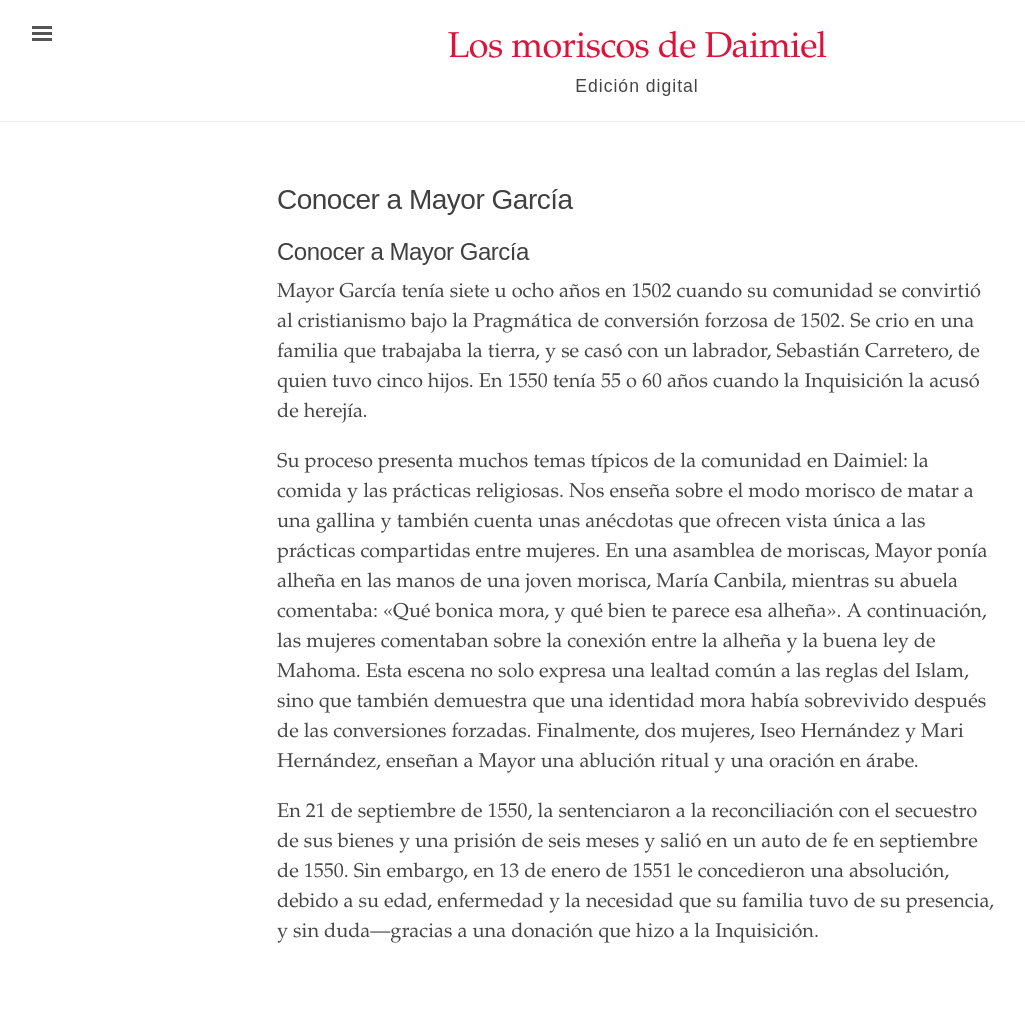
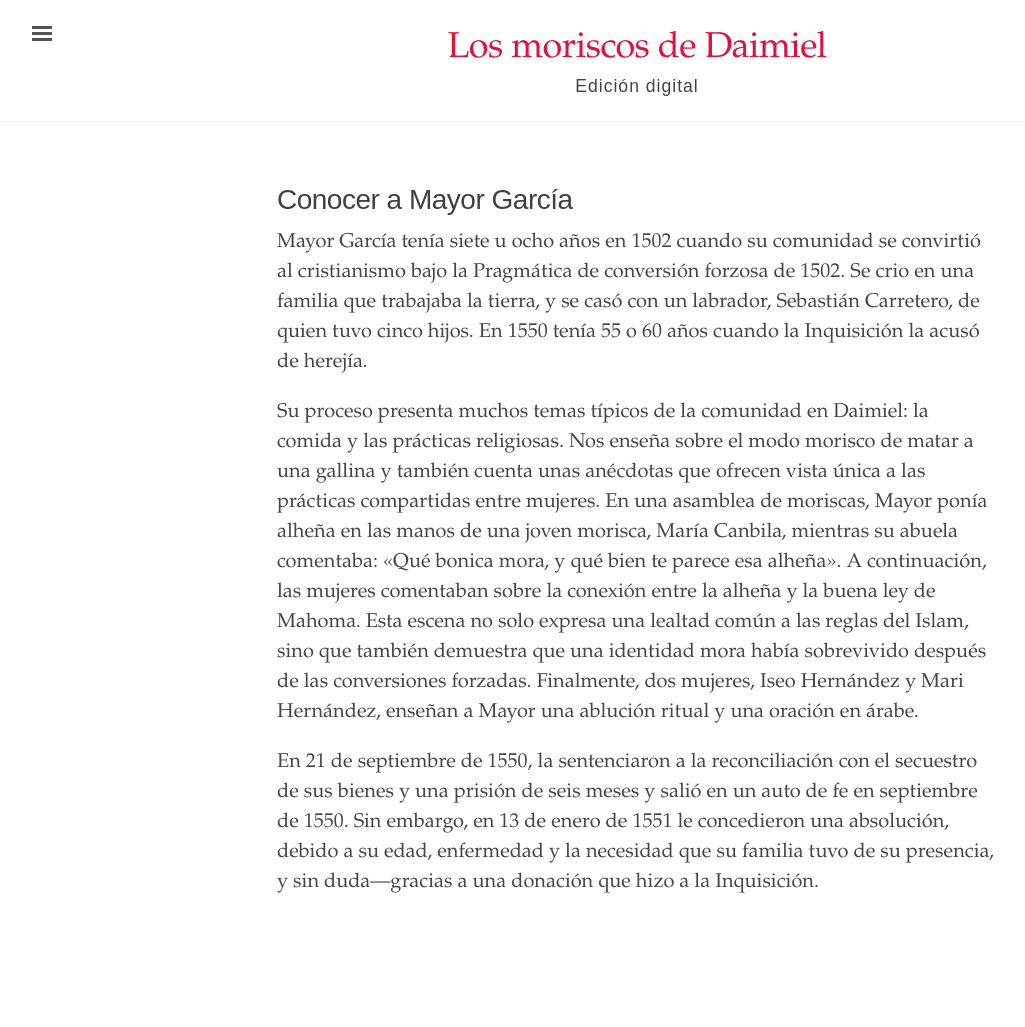
Before and after one commit to digbmc/moriscos-daimel, a Jekyll site: the page built from biography.md, in a window 1280 px wide. Shown: the whole page, without its empty margins (3-1028 px from the left). Built offline with Jekyll 4.4.1, drawn with Linux system fonts in a browser that asks for light colours; after the commit the page ends 977 px from its top, so only the background shows below that.

Commit message:
Removed duplicate title.

```diff
--- a/biography.md
+++ b/biography.md
@@ -3,8 +3,6 @@ layout: page
 title: Conocer a Mayor García
 nav_order: 1
 ---
-## Conocer a Mayor García
-
 Mayor García tenía siete u ocho años en 1502 cuando su comunidad se convirtió al cristianismo bajo la Pragmática de conversión forzosa de 1502. Se crio en una familia que trabajaba la tierra, y se casó con un labrador, Sebastián Carretero, de quien tuvo cinco hijos. En 1550 tenía 55 o 60 años cuando la Inquisición la acusó de herejía.
 
 Su proceso presenta muchos temas típicos de la comunidad en Daimiel: la comida y las prácticas religiosas. Nos enseña sobre el modo morisco de matar a una gallina y también cuenta unas anécdotas que ofrecen vista única a las prácticas compartidas entre mujeres. En una asamblea de moriscas, Mayor ponía alheña en las manos de una joven morisca, María Canbila, mientras su abuela comentaba: «Qué bonica mora, y qué bien te parece esa alheña». A continuación, las mujeres comentaban sobre la conexión entre la alheña y la buena ley de Mahoma. Esta escena no solo expresa una lealtad común a las reglas del Islam, sino que también demuestra que una identidad mora había sobrevivido después de las conversiones forzadas. Finalmente, dos mujeres, Iseo Hernández y Mari Hernández, enseñan a Mayor una ablución ritual y una oración en árabe.
```
